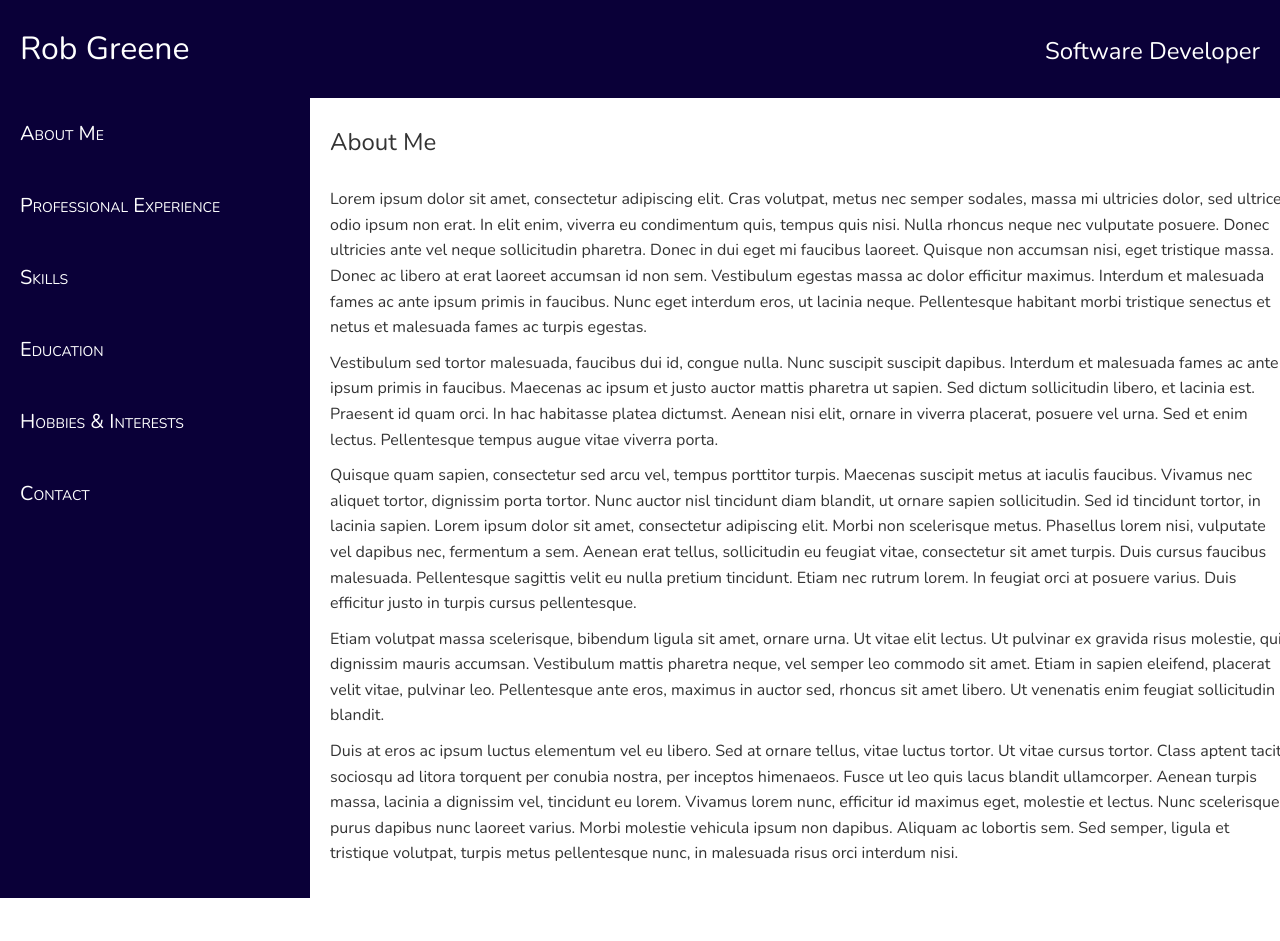
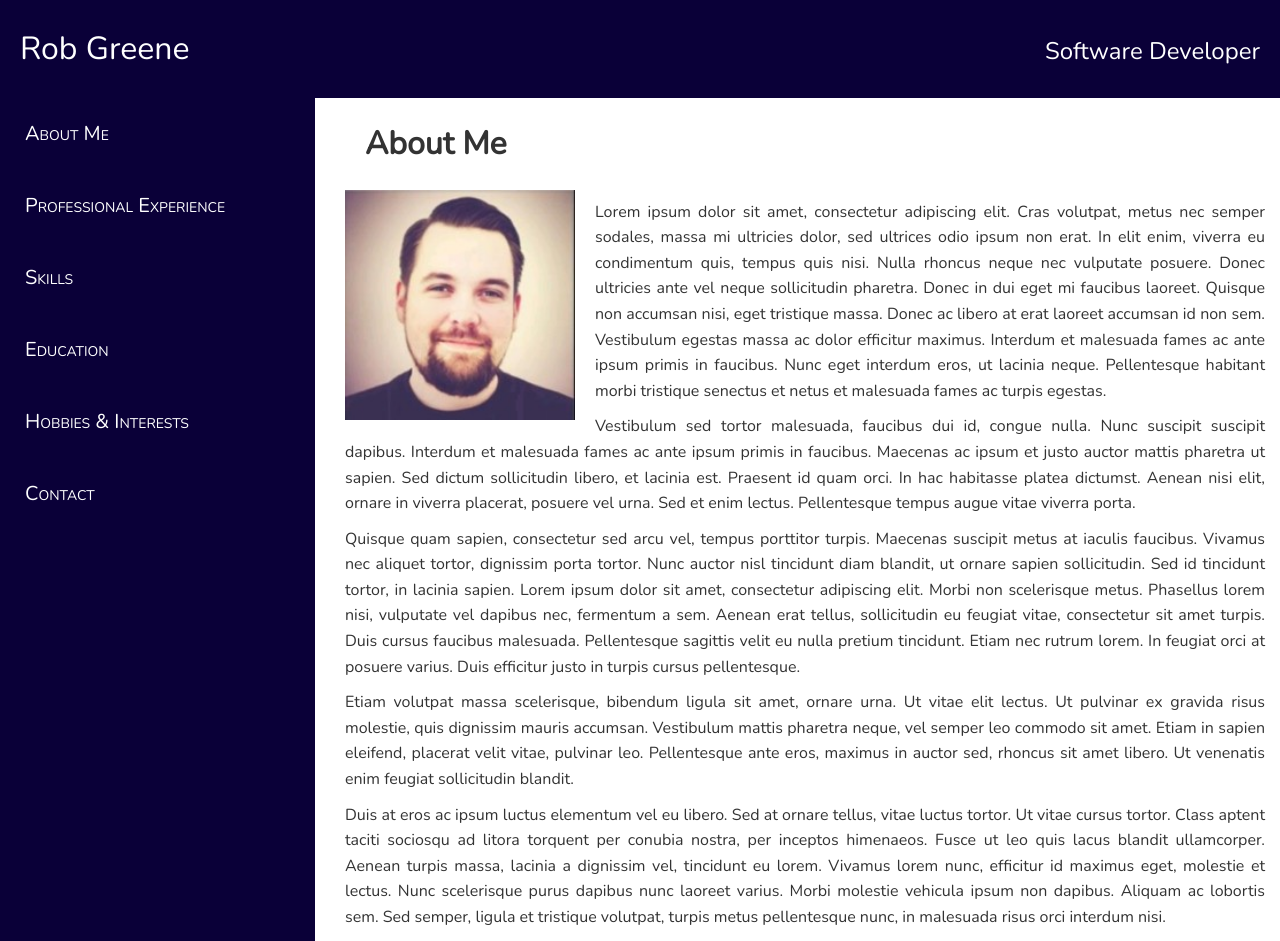
Before and after one commit to greener2/rob_greene_cv, a Flask app: page / in a window 1280 px wide. Before the commit the page ends 898 px from the top, so only its background shows below. Run offline with Flask 2, Linux system fonts and the light colour scheme; some libraries are stand-ins or nearby versions.

Commit message:
WIP messing around with the page layout.

```diff
--- a/rob_greene_cv/static/css/style.css
+++ b/rob_greene_cv/static/css/style.css
@@ -12,24 +12,22 @@
     line-height: 1.6;
 }
 
-ul {
-    list-style-type: none;
-}
-
 a {
     text-decoration: none;
     color: #fff;
 }
 
-h1, h2 {
+.title-bar h1, .title-bar h2 {
     font-weight: 300;
     line-height: 1.2;
     margin: 10px 0;
     color: #fff;
 }
 
+
 p {
     margin: 10px 0;
+    text-align: justify;
 }
 
 img {
@@ -52,21 +50,19 @@
     display: grid;
     grid-template-columns: 25% 75%;
     justify-content: center;
-    gap: 20px;
-    height: 100%;
+    gap: 10px;
+    height: 100vh;
 }
 
 .navbar {
-    height: 100vh;
-    overflow: auto;
-}
-
-.navbar ul {
     background-color: #0a0038;
     line-height: 1.6;
     overflow: auto;
     font-variant: small-caps;
-    height: 100%;
+}
+
+.navbar ul {
+    list-style-type: none;
 }
 
 .navbar a {
@@ -81,9 +77,44 @@
 .navbar a:hover {
     background-color: #13006b;
     transform: scale(1.05);
+    cursor: hover;
+}
+
+#content {
+    padding: 0 20px;
 }
 
 #content h1 {
     color: #333;
-    padding: 20px 0;
+    padding: 20px 20px;
+    font-size: 32px;
 }
+
+#content .face-img {
+    width: 250px;
+    display: inline;
+    float: left;
+    padding-right: 20px;
+}
+
+.job-entry {
+    border: 1px solid #333;
+    border-left: 8px solid #13006b;
+    border-radius: 5px;
+    padding-left: 20px;
+    margin-bottom: 20px;
+}
+
+.job-entry h2 {
+    color: #333;
+}
+
+.job-entry .date-range {
+    font-weight: 200;
+    font-style: italic;
+}
+
+.job-logo {
+    width: 100px;
+    float: left;
+}
--- a/rob_greene_cv/templates/base.html
+++ b/rob_greene_cv/templates/base.html
@@ -15,9 +15,8 @@
             <h2 class="subtitle">Software Developer</h2>
         </div>
     </div>
-    <div class="navbar">
     <div class="grid">
-            <nav>
+        <nav class="navbar">
             <ul>
                 <li><a hx-trigger="click" hx-swap="innerHTML" hx-target="#content" hx-get="/about-me">About Me</a></li>
                 <li><a hx-trigger="click" hx-swap="innerHTML" hx-target="#content" hx-get="/prof-exp">Professional Experience</a></li>
@@ -30,7 +29,6 @@
         <section id="content" hx-get="/about-me" hx-trigger="load">
         </section>
     </div>
-    </div>
     <script src="https://unpkg.com/htmx.org@1.6.1" integrity="sha384-tvG/2mnCFmGQzYC1Oh3qxQ7CkQ9kMzYjWZSNtrRZygHPDDqottzEJsqS4oUVodhW" crossorigin="anonymous"></script>
 </body>
 </html>
--- a/rob_greene_cv/templates/partials/about-me.html
+++ b/rob_greene_cv/templates/partials/about-me.html
@@ -1,4 +1,5 @@
 <h1>About Me</h1>
+<img class="face-img" src="{{ url_for('static', filename='img/me.jpeg') }}" alt="My ugly mug">
 <p>Lorem ipsum dolor sit amet, consectetur adipiscing elit. Cras volutpat, metus nec semper sodales, massa mi ultricies dolor, sed ultrices odio ipsum non erat. In elit enim, viverra eu condimentum quis, tempus quis nisi. Nulla rhoncus neque nec vulputate posuere. Donec ultricies ante vel neque sollicitudin pharetra. Donec in dui eget mi faucibus laoreet. Quisque non accumsan nisi, eget tristique massa. Donec ac libero at erat laoreet accumsan id non sem. Vestibulum egestas massa ac dolor efficitur maximus. Interdum et malesuada fames ac ante ipsum primis in faucibus. Nunc eget interdum eros, ut lacinia neque. Pellentesque habitant morbi tristique senectus et netus et malesuada fames ac turpis egestas.</p>
 <p>Vestibulum sed tortor malesuada, faucibus dui id, congue nulla. Nunc suscipit suscipit dapibus. Interdum et malesuada fames ac ante ipsum primis in faucibus. Maecenas ac ipsum et justo auctor mattis pharetra ut sapien. Sed dictum sollicitudin libero, et lacinia est. Praesent id quam orci. In hac habitasse platea dictumst. Aenean nisi elit, ornare in viverra placerat, posuere vel urna. Sed et enim lectus. Pellentesque tempus augue vitae viverra porta.</p>
 <p>Quisque quam sapien, consectetur sed arcu vel, tempus porttitor turpis. Maecenas suscipit metus at iaculis faucibus. Vivamus nec aliquet tortor, dignissim porta tortor. Nunc auctor nisl tincidunt diam blandit, ut ornare sapien sollicitudin. Sed id tincidunt tortor, in lacinia sapien. Lorem ipsum dolor sit amet, consectetur adipiscing elit. Morbi non scelerisque metus. Phasellus lorem nisi, vulputate vel dapibus nec, fermentum a sem. Aenean erat tellus, sollicitudin eu feugiat vitae, consectetur sit amet turpis. Duis cursus faucibus malesuada. Pellentesque sagittis velit eu nulla pretium tincidunt. Etiam nec rutrum lorem. In feugiat orci at posuere varius. Duis efficitur justo in turpis cursus pellentesque.</p>
```
Also changed, not shown: rob_greene_cv/templates/partials/prof-exp.html (+38 -1 lines), rob_greene_cv/static/img/digit.png (added), rob_greene_cv/static/img/me.jpeg (added), rob_greene_cv/static/img/swo.jpg (added). Lines whose indentation alone changed are shown as unchanged.
